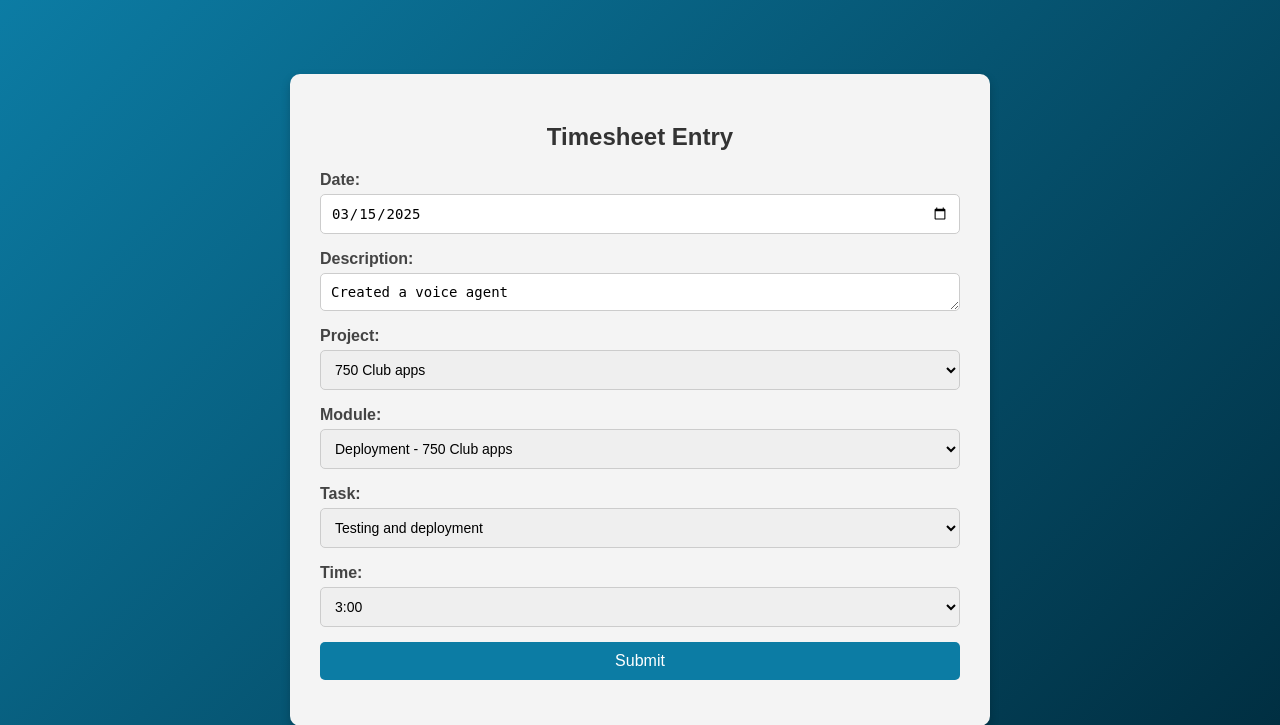
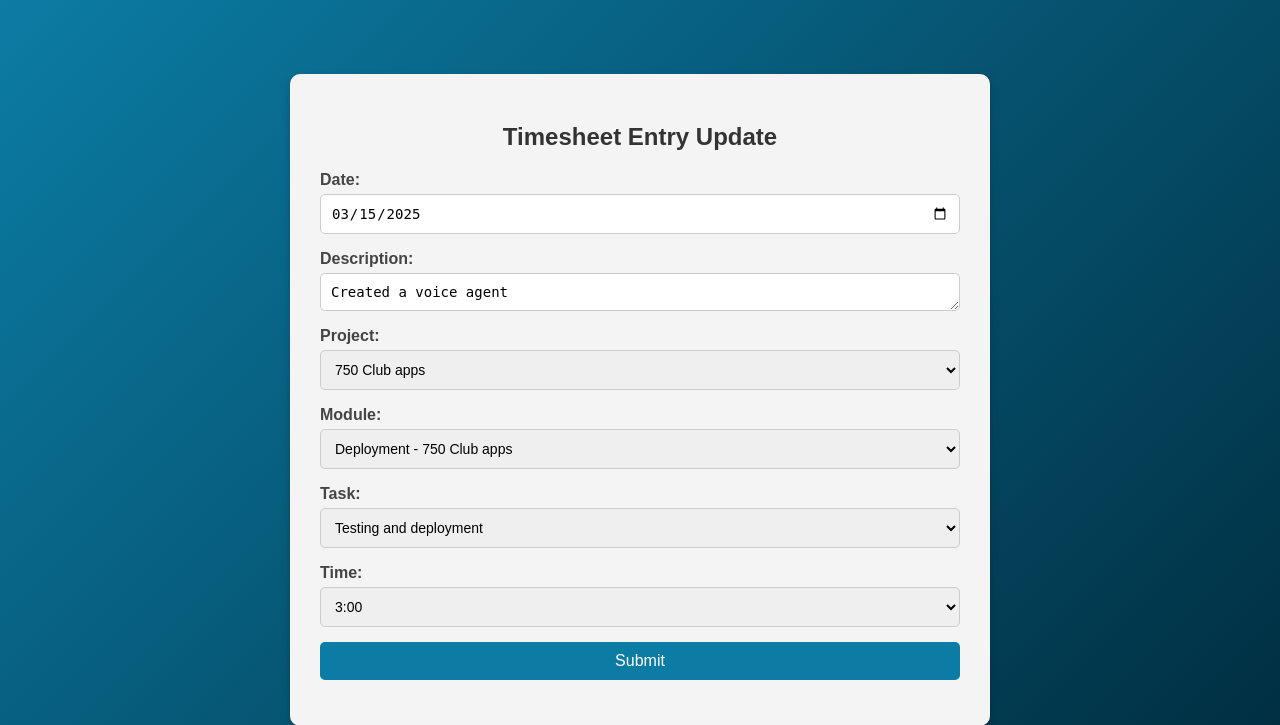
Before and after one commit to mallow-self/timesheet, a Django app: page /update/8/ in a window 1280 px wide. Shown: the top 725 px of the page. Run offline with Django 5.2, Linux system fonts and the light colour scheme; data comes from the database, SQL or seed files in the repository; both versions use the stored data as it was after the commit.

Commit message:
update: change title of updateForm

```diff
--- a/timesheetMod/timesheetApp/templates/timesheetApp/updateForm.html
+++ b/timesheetMod/timesheetApp/templates/timesheetApp/updateForm.html
@@ -10,7 +10,7 @@
 
 <body>
     <div class="container">
-        <h2 class="title">Timesheet Entry</h2>
+        <h2 class="title">Timesheet Entry Update</h2>
         <form onsubmit="return validation()" class="formItem" method="post" id="entry-form">
             {% csrf_token %}
             {{ form.as_p }}
```
Also changed, not shown: timesheetMod/db.sqlite3.
